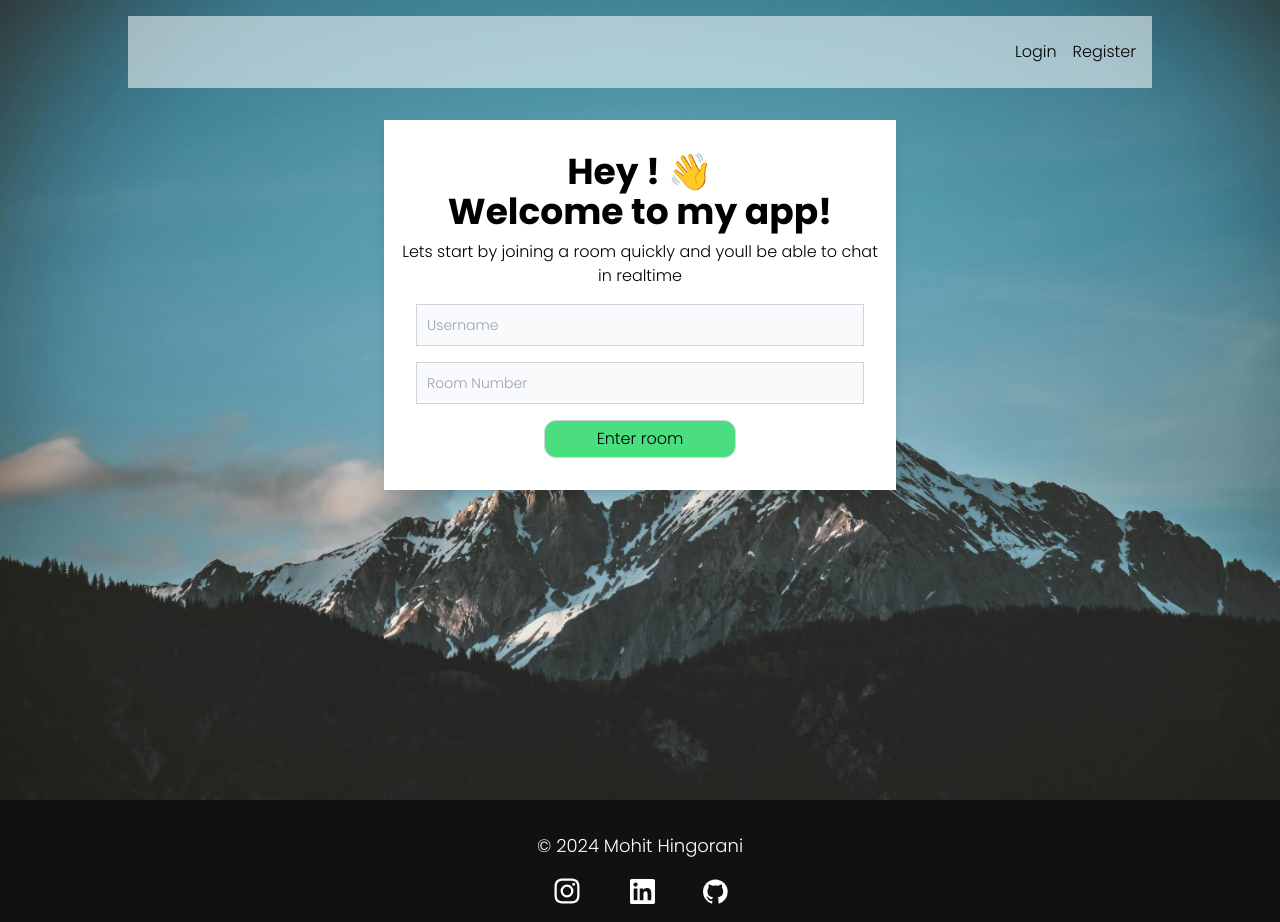
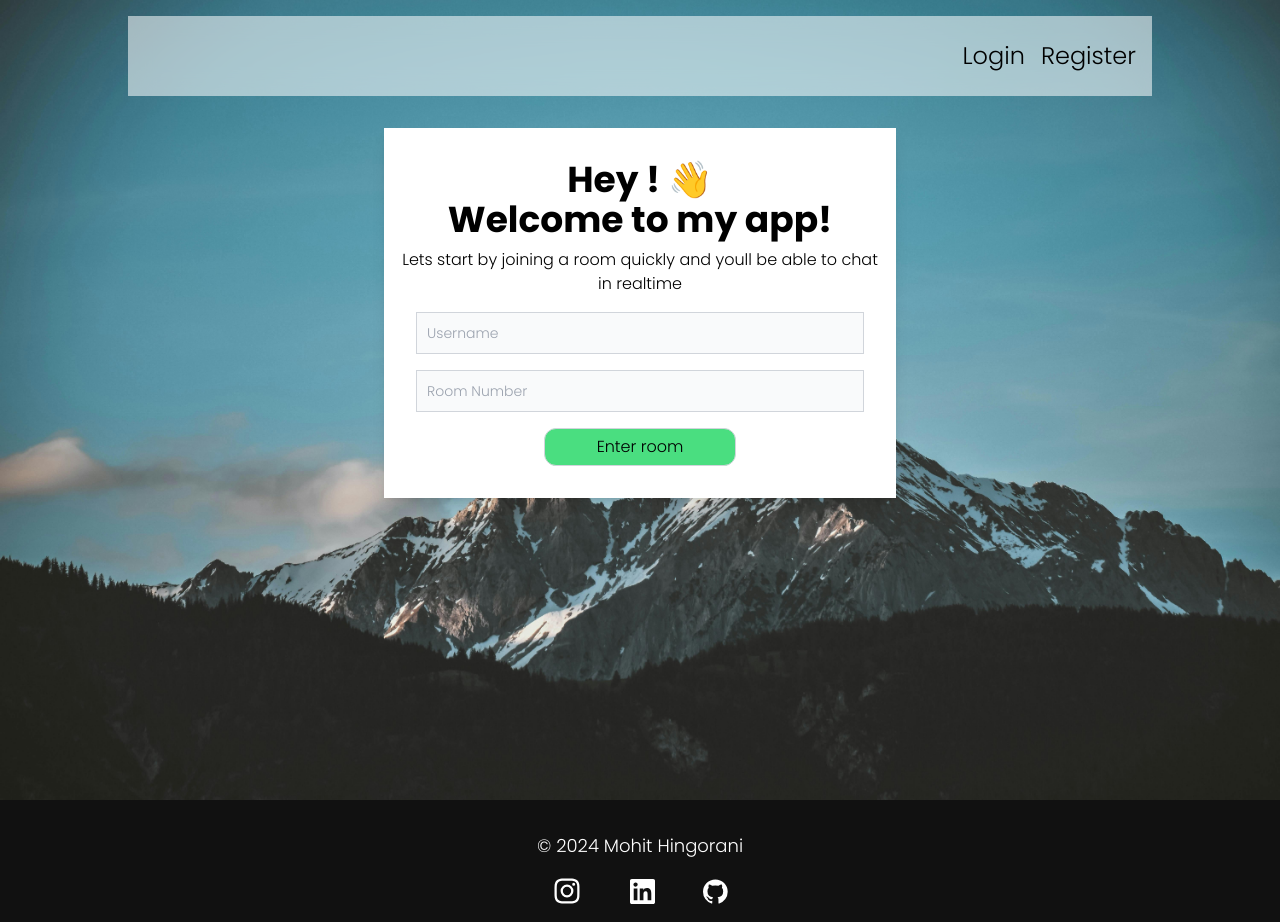
Before and after one commit to AwesomeSam9523/chat-app-frontend, a Next.js app: page / in a window 1280 px wide. Built offline with nearby package versions, Linux system fonts and the light colour scheme; no server answers.

Commit message:
fixed appbar

```diff
--- a/src/app/components/AppBar.tsx
+++ b/src/app/components/AppBar.tsx
@@ -4,13 +4,13 @@ import { signIn, signOut, useSession } from "next-auth/react"
 import Image from "next/image";
 export default function AppBar() {
     const session = useSession()
-    return <div className="flex justify-end gap-4 bg-white rounded-md bg-opacity-55  pr-4 py-6 text-white  backdrop-blur-md">
+    return <div className="flex justify-end gap-4 bg-white rounded-md bg-opacity-55  pr-4 py-6 text-white  backdrop-blur-md text-2xl">
         {session.status === "authenticated" ? (
             <div className="flex w-full pl-4 justify-between gap-8 items-center">
                 <div className="flex justify-start gap-2 items-center">
-                    <div><Image src={`${session.data.user?.image}`} width="30" height="30" alt="profile image" /></div>
+                    <div><Image className="rounded-full" src={`${session.data.user?.image}`} width="50" height="50" alt="profile image" /></div>
 
-                    <div className="text-black">{session.data.user?.name}</div>
+                    <div className="text-black px-4">{session.data.user?.name}</div>
                 </div>
                 <button className="hover:text-blue-800 text-black" onClick={() => signOut()}>Logout</button>
             </div>
```
